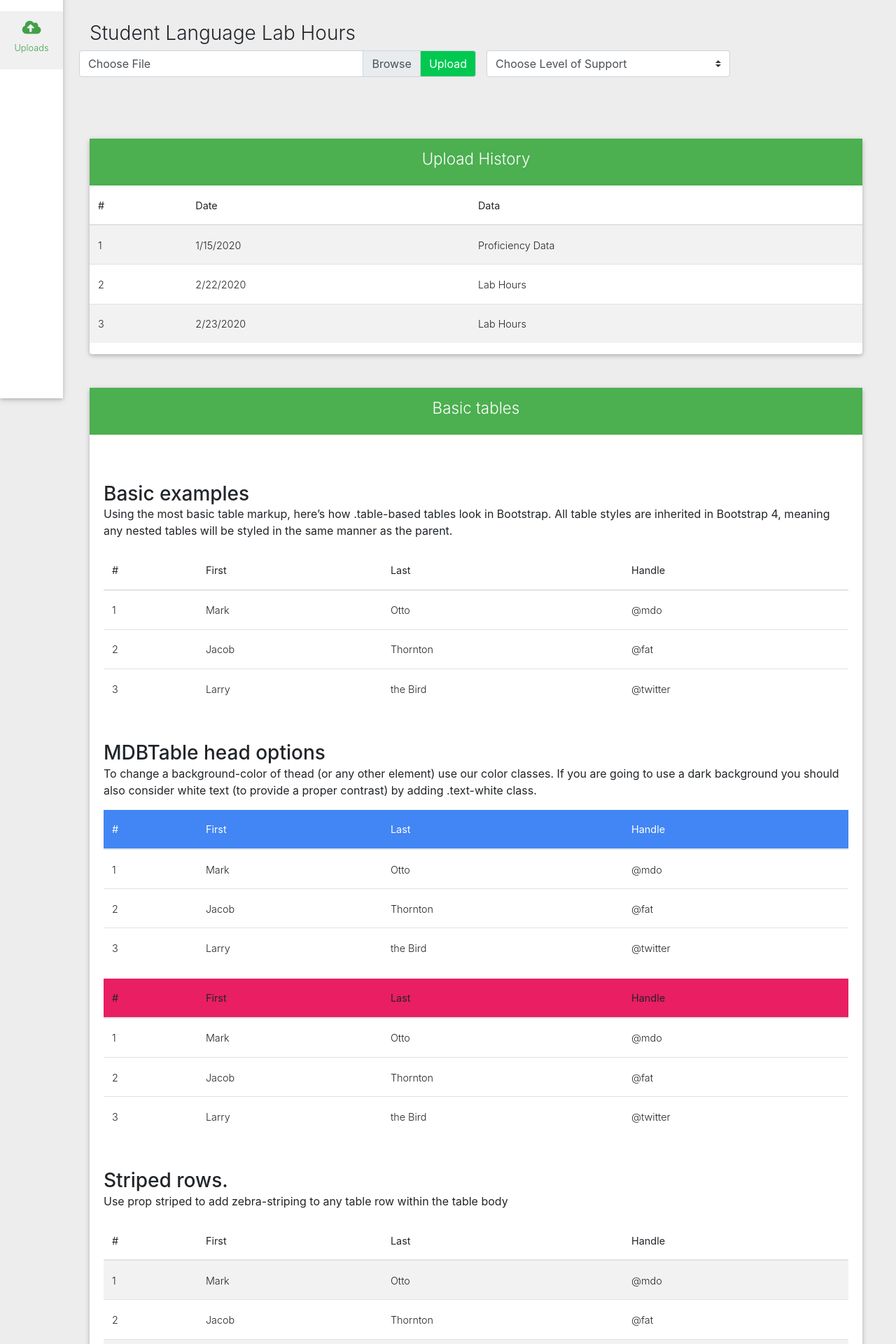
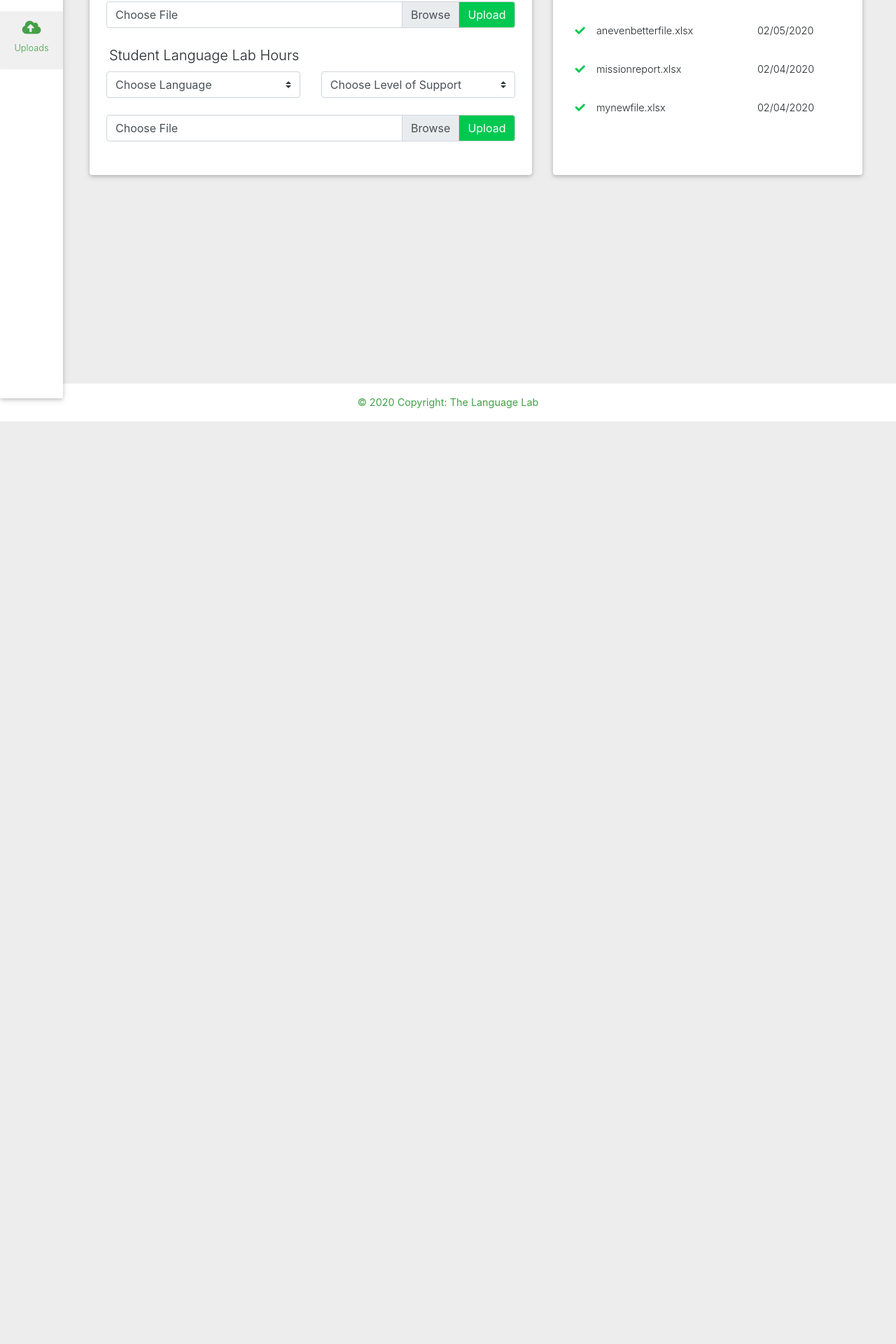
Before and after one commit to jason-engelbrecht/language-lab, a React app: page /uploads in a window 1280 px wide. Shown: the part 231-2151 px from the top of the page at 70% size. After the commit the page ends 833 px from the top, so only its background shows below. Built offline with nearby package versions, Linux system fonts and the light colour scheme.

Commit message:
Update package and upload page

```diff
--- a/src/client/components/Footer.js
+++ b/src/client/components/Footer.js
@@ -3,8 +3,8 @@ import { MDBFooter } from 'mdbreact';
 
 const Footer = () => {
     return (
-        <MDBFooter color="green" className="text-center font-small">
-            <p className="footer-copyright mb-0 py-3 text-center">
+        <MDBFooter color="white" className="text-center font-small">
+            <p className="mb-0 py-3 text-center our-text">
                 &copy; {new Date().getFullYear()} Copyright: The Language Lab
             </p>
         </MDBFooter>
--- a/src/client/components/pages/Uploads.js
+++ b/src/client/components/pages/Uploads.js
@@ -1,4 +1,4 @@
-import React from 'react'
+import React, {Fragment} from 'react'
 import {
   MDBRow,
   MDBCol,
@@ -8,18 +8,29 @@ import {
   MDBTable,
   MDBTableHead,
   MDBTableBody,
-  MDBContainer
+  MDBContainer, MDBCardHeader, MDBIcon
 } from 'mdbreact';
 import FileUploadSection from "./sections/FileUploadSection";
 
 const Uploads =  () => {
   return (
+    <Fragment>
       <MDBRow>
-        <MDBContainer>
-          <h3>Student Class & Proficiency Data</h3>
-          <MDBRow>
-            <MDBCol size="6"><FileUploadSection /></MDBCol>
-            <MDBCol size="4">
+        <MDBCol size="7" className="d-flex">
+          <MDBCard className="flex-fill">
+            <MDBCardHeader color="green">
+              <h5 className="mb-1 font-weight-normal"><MDBIcon icon="cloud-upload-alt" className="mr-2" />New Upload</h5>
+            </MDBCardHeader>
+
+            <MDBCardBody className="p-4">
+              <div className="mb-4">
+                <p className="lead mb-2 ml-1">Student Class & Proficiency Data</p>
+                <FileUploadSection />
+              </div>
+
+              <p className="lead mb-2 ml-1">Student Language Lab Hours</p>
+              <MDBRow className="mb-4">
+                <MDBCol>
                   <select className="browser-default custom-select">
                     <option>Choose Language</option>
                     <option value="1">German</option>
@@ -29,13 +40,7 @@ const Uploads =  () => {
                     <option value="3">French</option>
                   </select>
                 </MDBCol>
-          </MDBRow>
-        </MDBContainer>
-        <MDBContainer className="mt-4">
-          <h3>Student Language Lab Hours</h3>
-          <MDBRow>
-            <MDBCol size="6"><FileUploadSection /></MDBCol>
-            <MDBCol size="4">
+                <MDBCol>
                   <select className="browser-default custom-select">
                     <option>Choose Level of Support</option>
                     <option value="1">No Staffing</option>
@@ -45,172 +50,36 @@ const Uploads =  () => {
                   </select>
                 </MDBCol>
               </MDBRow>
-        </MDBContainer>
-        <MDBCol md="12">
-          {/*<h3 className="mt-5">Upload History</h3>*/}
-
-          <MDBCard className="mt-5">
-            <MDBView className="gradient-card-header green">
-              <h4 className="h4-responsive text-white">Upload History</h4>
-            </MDBView>
-            <MDBTable striped>
-              <MDBTableHead>
-                <tr>
-                  <th>#</th>
-                  <th>Date</th>
-                  <th>Data</th>
-                </tr>
-              </MDBTableHead>
-              <MDBTableBody>
-                <tr>
-                  <td>1</td>
-                  <td>1/15/2020</td>
-                  <td>Proficiency Data</td>
-                </tr>
-                <tr>
-                  <td>2</td>
-                  <td>2/22/2020</td>
-                  <td>Lab Hours</td>
-                </tr>
-                <tr>
-                  <td>3</td>
-                  <td>2/23/2020</td>
-                  <td>Lab Hours</td>
-                </tr>
-              </MDBTableBody>
-            </MDBTable>
+              <div className="mb-4">
+                <FileUploadSection />
+              </div>
+            </MDBCardBody>
           </MDBCard>
         </MDBCol>
 
-      <MDBCol md="12">
-        <MDBCard className="mt-5">
-          <MDBView className="gradient-card-header green">
-            <h4 className="h4-responsive text-white">Basic tables</h4>
-          </MDBView>
+        <MDBCol size="5" className="d-flex">
+          <MDBCard className="flex-fill">
+            <MDBCardHeader color="green">
+              <h5 className="mb-1 font-weight-normal"><MDBIcon icon="list-ul" className="mr-2"/>Recent Uploads</h5>
+            </MDBCardHeader>
             <MDBCardBody>
-            <h3 className="mt-5 text-left"><strong>Basic examples</strong></h3>
-            <p>Using the most basic table markup, here’s how .table-based tables look in Bootstrap. All table styles are inherited in Bootstrap 4, meaning any nested tables will be styled in the same manner as the parent.</p>
-            <MDBTable>
-              <MDBTableHead>
-                <tr>
-                  <th>#</th>
-                  <th>First</th>
-                  <th>Last</th>
-                  <th>Handle</th>
-                </tr>
-              </MDBTableHead>
+              <MDBTable hover borderless>
                 <MDBTableBody>
                   <tr>
-                  <td>1</td>
-                  <td>Mark</td>
-                  <td>Otto</td>
-                  <td>@mdo</td>
+                    <td><MDBIcon icon="check" className="mr-3 text-success"/>mygoodfile.xlsx</td>
+                    <td>02/05/2020</td>
                   </tr>
                   <tr>
-                  <td>2</td>
-                  <td>Jacob</td>
-                  <td>Thornton</td>
-                  <td>@fat</td>
+                    <td><MDBIcon icon="check" className="mr-3 text-success"/>anevenbetterfile.xlsx</td>
+                    <td>02/05/2020</td>
                   </tr>
                   <tr>
-                  <td>3</td>
-                  <td>Larry</td>
-                  <td>the Bird</td>
-                  <td>@twitter</td>
-                </tr>
-              </MDBTableBody>
-            </MDBTable>
-            <h3 className="mt-5 text-left"><strong>MDBTable head options</strong></h3>
-            <p>To change a background-color of thead (or any other element) use our color classes. If you are going to use a dark background you should also consider white text (to provide a proper contrast) by adding .text-white class.</p>
-            <MDBTable>
-              <MDBTableHead color="primary-color" textWhite>
-                <tr>
-                  <th>#</th>
-                  <th>First</th>
-                  <th>Last</th>
-                  <th>Handle</th>
-                </tr>
-              </MDBTableHead>
-              <MDBTableBody>
-                <tr>
-                  <td>1</td>
-                  <td>Mark</td>
-                  <td>Otto</td>
-                  <td>@mdo</td>
+                    <td><MDBIcon icon="check" className="mr-3 text-success"/>missionreport.xlsx</td>
+                    <td>02/04/2020</td>
                   </tr>
                   <tr>
-                  <td>2</td>
-                  <td>Jacob</td>
-                  <td>Thornton</td>
-                  <td>@fat</td>
-                </tr>
-                <tr>
-                  <td>3</td>
-                  <td>Larry</td>
-                  <td>the Bird</td>
-                  <td>@twitter</td>
-                </tr>
-              </MDBTableBody>
-            </MDBTable>
-            <MDBTable>
-              <MDBTableHead color="pink">
-                <tr>
-                  <th>#</th>
-                  <th>First</th>
-                  <th>Last</th>
-                  <th>Handle</th>
-                </tr>
-              </MDBTableHead>
-              <MDBTableBody>
-                <tr>
-                  <td>1</td>
-                  <td>Mark</td>
-                  <td>Otto</td>
-                  <td>@mdo</td>
-                </tr>
-                <tr>
-                  <td>2</td>
-                  <td>Jacob</td>
-                  <td>Thornton</td>
-                  <td>@fat</td>
-                </tr>
-                <tr>
-                  <td>3</td>
-                  <td>Larry</td>
-                  <td>the Bird</td>
-                  <td>@twitter</td>
-                </tr>
-              </MDBTableBody>
-            </MDBTable>
-            <h3 className="mt-5 text-left"><strong>Striped rows.</strong></h3>
-            <p>Use prop striped to add zebra-striping to any table row within the table body</p>
-            <MDBTable striped>
-              <MDBTableHead>
-                <tr>
-                  <th>#</th>
-                  <th>First</th>
-                  <th>Last</th>
-                  <th>Handle</th>
-                </tr>
-              </MDBTableHead>
-              <MDBTableBody>
-                <tr>
-                  <td>1</td>
-                  <td>Mark</td>
-                  <td>Otto</td>
-                  <td>@mdo</td>
-                </tr>
-                <tr>
-                  <td>2</td>
-                  <td>Jacob</td>
-                  <td>Thornton</td>
-                  <td>@fat</td>
-                </tr>
-                <tr>
-                  <td>3</td>
-                  <td>Larry</td>
-                  <td>the Bird</td>
-                  <td>@twitter</td>
+                    <td><MDBIcon icon="check" className="mr-3 text-success"/>mynewfile.xlsx</td>
+                    <td>02/04/2020</td>
                   </tr>
                 </MDBTableBody>
               </MDBTable>
@@ -218,6 +87,8 @@ const Uploads =  () => {
           </MDBCard>
         </MDBCol>
       </MDBRow>
+      <div className="empty"></div>
+    </Fragment>
   )
 };
 
--- a/src/client/components/pages/sections/FileUploadSection.js
+++ b/src/client/components/pages/sections/FileUploadSection.js
@@ -38,8 +38,7 @@ const FileUploadSection = () => {
 
     return(
         <Fragment>
-            <MDBRow className="mb-4">
-                <form className="input-group mb-3" onSubmit={onSubmit}>
+            <form className="input-group" onSubmit={onSubmit}>
                 <div className="custom-file">
                     {/*runs the 'onchange' function onchange*/}
                     <input type="file" className="custom-file-input" id="inputGroupFile" onChange={onChange}/>
@@ -52,7 +51,6 @@ const FileUploadSection = () => {
                            className="input-group-text btn-success" id="inputGroupFileAddon" />
                 </div>
             </form>
-            </MDBRow>
         </Fragment>
     )
 
--- a/src/client/components/topNavigation.js
+++ b/src/client/components/topNavigation.js
@@ -6,7 +6,7 @@ class TopNavigation extends Component {
         return (
             <MDBNavbar className="flexible-navbar pl-2" light expand="md" fixed="top">
                 <MDBNavbarBrand href="/">
-                    <h3 className="our-text"><i className="fas fa-language fa-lg mr-3"></i>The Language Lab</h3>
+                    <h3 className="our-text font-weight-normal"><i className="fas fa-language fa-lg mr-3"></i>The Language Lab</h3>
                 </MDBNavbarBrand>
             </MDBNavbar>
         );
--- a/src/client/index.css
+++ b/src/client/index.css
@@ -7,6 +7,10 @@ body{
   color: #212529;
   text-align: left;
   background-color: #EDEDEE;
+}
+
+.empty {
+  height: 250px;
 }
 
 a{
```
Also changed, not shown: package.json (+12 -6 lines). Lines whose indentation alone changed are shown as unchanged.
